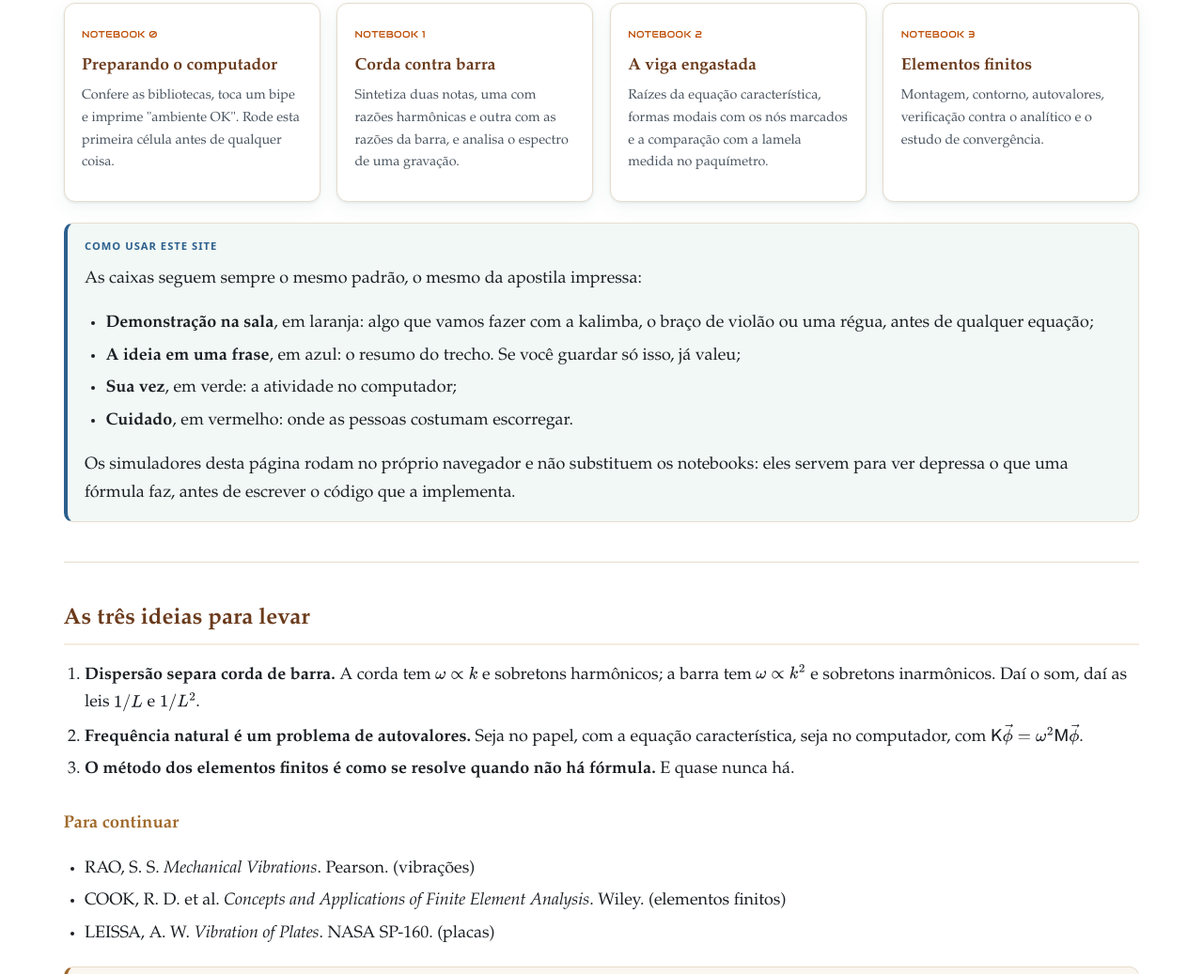
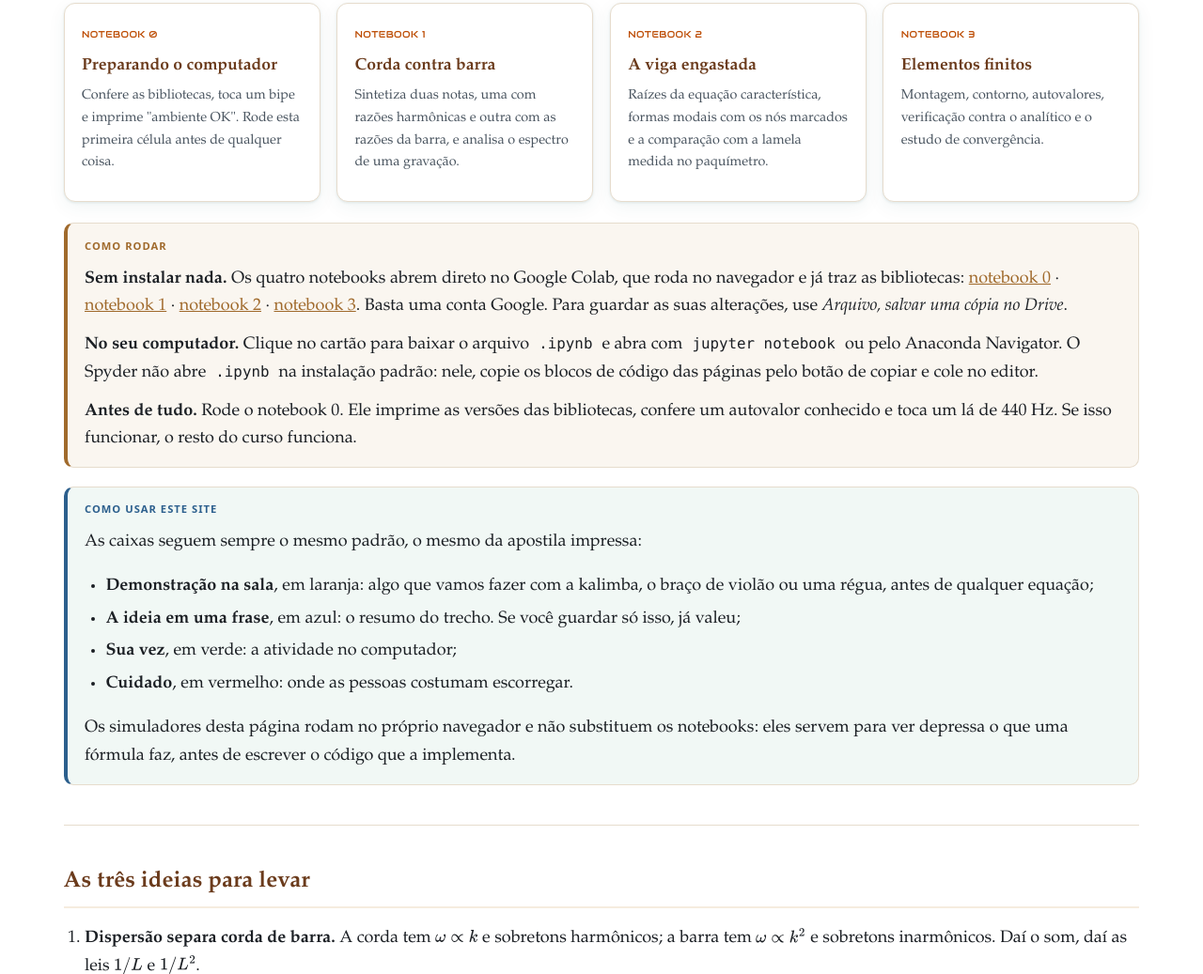
Before and after one commit to apianomorais/deformacao, a plain HTML site: page index.html in a window 1280 px wide. Shown: the part 2856-3893 px from the top of the page at 94% size. Drawn offline with nearby package versions, Linux system fonts and the light colour scheme.

Commit message:
Índice: como rodar os notebooks, com abertura direta no Colab
O minicurso tem dez vagas e quatro horas, e instalar Python em dez
máquinas diferentes consome tempo que o curso não tem. Os quatro
notebooks agora abrem direto no Google Colab, a partir do próprio
repositório, sem baixar nem enviar arquivo: basta uma conta Google.

A caixa também diz o caminho local (baixar o .ipynb e abrir no Jupyter) e
avisa que o Spyder não abre .ipynb na instalação padrão, caso em que se
usam os blocos de código das páginas pelo botão de copiar.

Co-Authored-By: Claude Opus 5 <noreply@anthropic.com>
Claude-Session: https://claude.ai/code/session_01VYy9br5FFwkBtaTjGJS68d

```diff
--- a/index.html
+++ b/index.html
@@ -181,6 +181,25 @@
     </a>
   </div>
 
+  <div class="bloco">
+    <span class="rotulo">Como rodar</span>
+    <p><strong>Sem instalar nada.</strong> Os quatro notebooks abrem direto no Google Colab,
+    que roda no navegador e já traz as bibliotecas:
+    <a href="https://colab.research.google.com/github/apianomorais/deformacao/blob/main/notebooks/notebook0_ambiente.ipynb">notebook 0</a> ·
+    <a href="https://colab.research.google.com/github/apianomorais/deformacao/blob/main/notebooks/notebook1_corda_barra.ipynb">notebook 1</a> ·
+    <a href="https://colab.research.google.com/github/apianomorais/deformacao/blob/main/notebooks/notebook2_viga.ipynb">notebook 2</a> ·
+    <a href="https://colab.research.google.com/github/apianomorais/deformacao/blob/main/notebooks/notebook3_mef.ipynb">notebook 3</a>.
+    Basta uma conta Google. Para guardar as suas alterações, use <em>Arquivo, salvar uma cópia
+    no Drive</em>.</p>
+    <p><strong>No seu computador.</strong> Clique no cartão para baixar o arquivo
+    <code>.ipynb</code> e abra com <code>jupyter notebook</code> ou pelo Anaconda Navigator. O
+    Spyder não abre <code>.ipynb</code> na instalação padrão: nele, copie os blocos de código
+    das páginas pelo botão de copiar e cole no editor.</p>
+    <p><strong>Antes de tudo.</strong> Rode o notebook 0. Ele imprime as versões das
+    bibliotecas, confere um autovalor conhecido e toca um lá de 440 Hz. Se isso funcionar, o
+    resto do curso funciona.</p>
+  </div>
+
   <div class="bloco ex">
     <span class="rotulo">Como usar este site</span>
     <p>As caixas seguem sempre o mesmo padrão, o mesmo da apostila impressa:</p>
```
